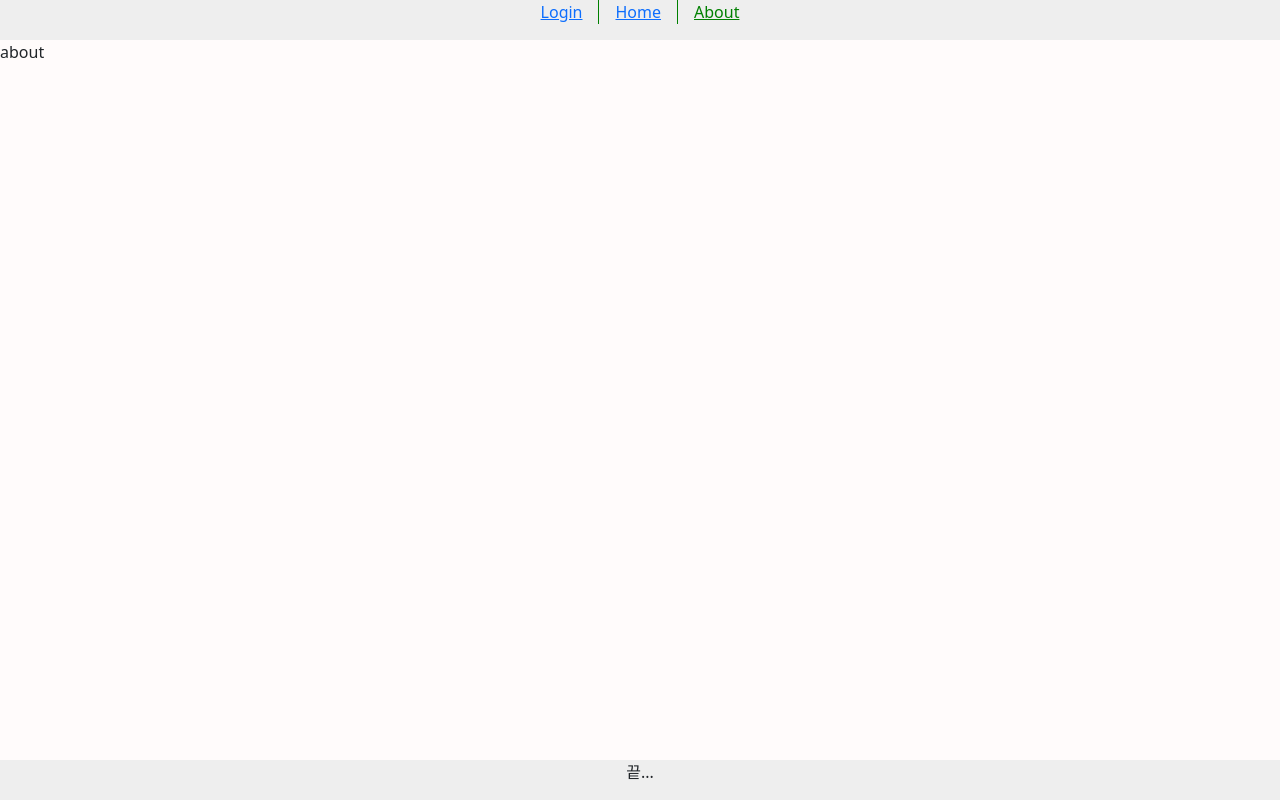
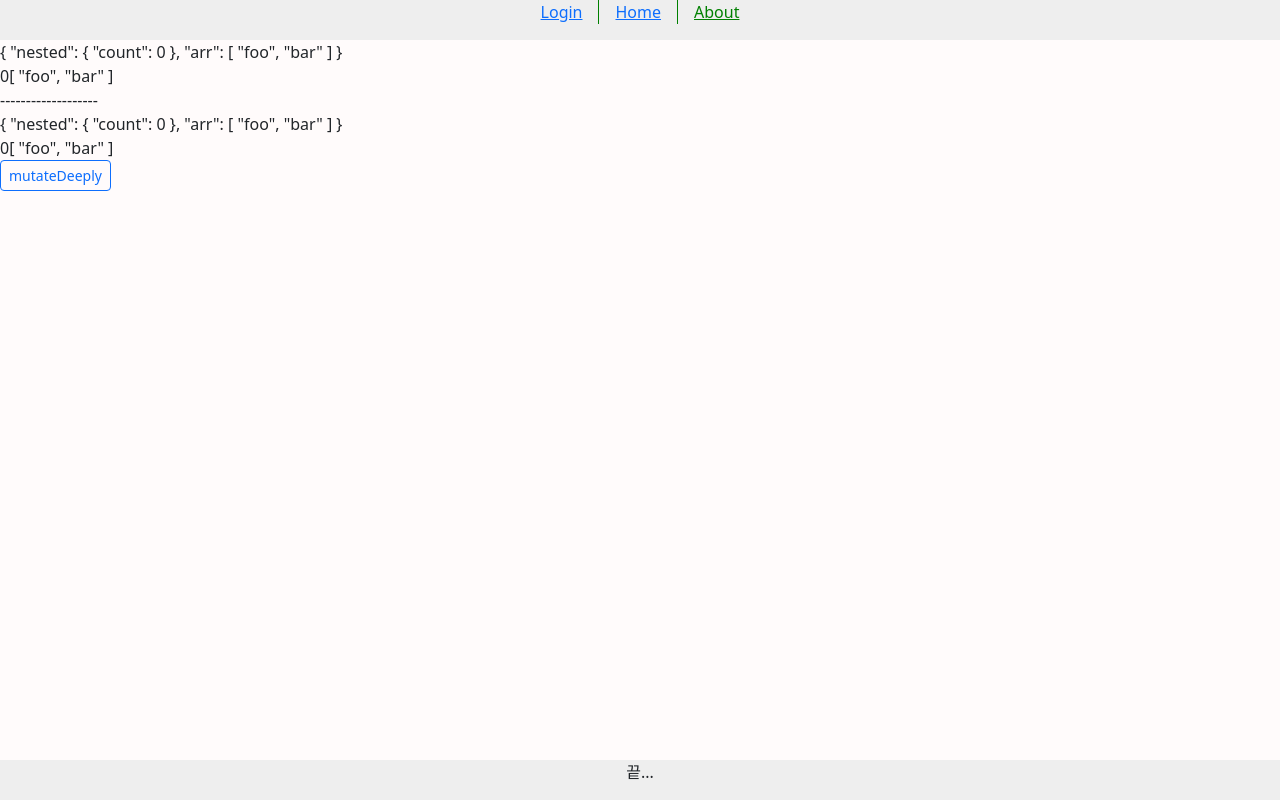
Before and after one commit to dlwndud30/vue-test, a Vue app in the folder vue-test/: page /about in a window 1280 px wide. Built offline with nearby package versions, Linux system fonts and the light colour scheme; what bootstrap-vue-next would draw is missing.

Commit message:
ref shallowRef

```diff
--- a/vue-test/src/components/about/AboutView.vue
+++ b/vue-test/src/components/about/AboutView.vue
@@ -1,5 +1,57 @@
+<script setup>
+import { ref, shallowRef, watch } from 'vue';
+
+const obj = ref({
+  nested: { count: 0 },
+  arr: ['foo', 'bar'],
+});
+
+const shallowObj = shallowRef({
+  nested: { count: 0 },
+  arr: ['foo', 'bar'],
+});
+
+function mutateDeeply() {
+  console.log(obj.value);
+  obj.value.nested.count++;
+  obj.value.arr.push('baz');
+  console.log(shallowObj.value);
+  shallowObj.value.nested.count++;
+  shallowObj.value.arr.push('baz');
+}
+
+watch(
+  () => shallowObj.value, //반응 x
+  () => {
+    console.log(shallowObj.value);
+  }
+);
+watch(obj.value, () => {
+  //반응 o
+  console.log(obj.value);
+});
+</script>
+
 <template>
-  <div>about</div>
+  <div>
+    <span>{{ obj }}</span
+    ><br />
+    <span>{{ obj.nested.count }}</span>
+    <span>{{ obj.arr }}</span
+    ><br />
+    <span>-------------------</span><br />
+    <span>{{ shallowObj }}</span
+    ><br />
+    <span>{{ shallowObj.nested.count }}</span>
+    <span>{{ shallowObj.arr }}</span
+    ><br />
+    <button
+      class="btn btn-sm btn-outline-primary"
+      @click="mutateDeeply"
+    >
+      mutateDeeply
+    </button>
+  </div>
 </template>
 
 <style></style>
--- a/vue-test/src/components/login/LoginView.vue
+++ b/vue-test/src/components/login/LoginView.vue
@@ -10,9 +10,12 @@ const url = ref('/api/login');
 const { data, error } = useFetch(url);
 
 const user = ref({ email: '', password: '' });
-watch(user.value, () => {
-  console.log(user.value);
-});
+watch(
+  () => user.value,
+  () => {
+    console.log(user.value);
+  }
+);
 
 const load = async () => {
   const result = await api.get('/api/login');
--- a/vue-test/src/main.js
+++ b/vue-test/src/main.js
@@ -1,6 +1,6 @@
 // import './assets/main.css';
 import './scss/styles.scss';
-// import 'bootstrap/dist/css/bootstrap.css';
+
 import 'bootstrap/scss/bootstrap.scss';
 import 'bootstrap/dist/js/bootstrap.js';
 import { BootstrapVueNext } from 'bootstrap-vue-next';
```
